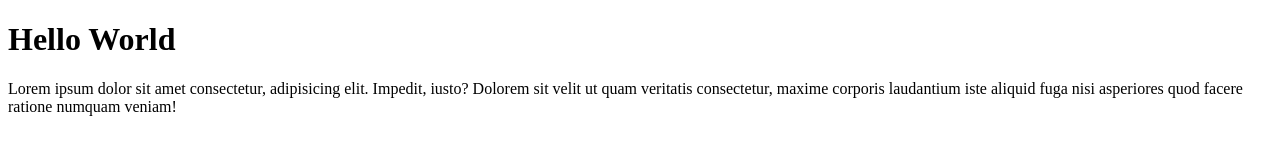
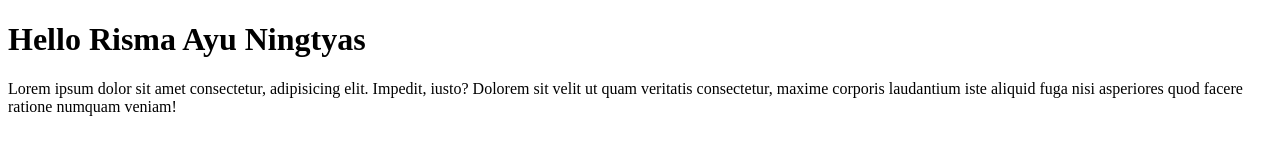
Before and after one commit to rismaayu23/vercel-example, a plain HTML site: page index.html in a window 1280 px wide. Drawn offline with Linux system fonts and the light colour scheme.

Commit message:
feat : add risma ayu ningtyas

```diff
--- a/index.html
+++ b/index.html
@@ -6,7 +6,7 @@
     <title>Document</title>
 </head>
 <body>
-    <h1>Hello World</h1>
+    <h1>Hello Risma Ayu Ningtyas</h1>
     <p>Lorem ipsum dolor sit amet consectetur, adipisicing elit. Impedit, iusto? Dolorem sit velit ut quam veritatis consectetur, maxime corporis laudantium iste aliquid fuga nisi asperiores quod facere ratione numquam veniam!</p>
 </body>
 </html>
```
